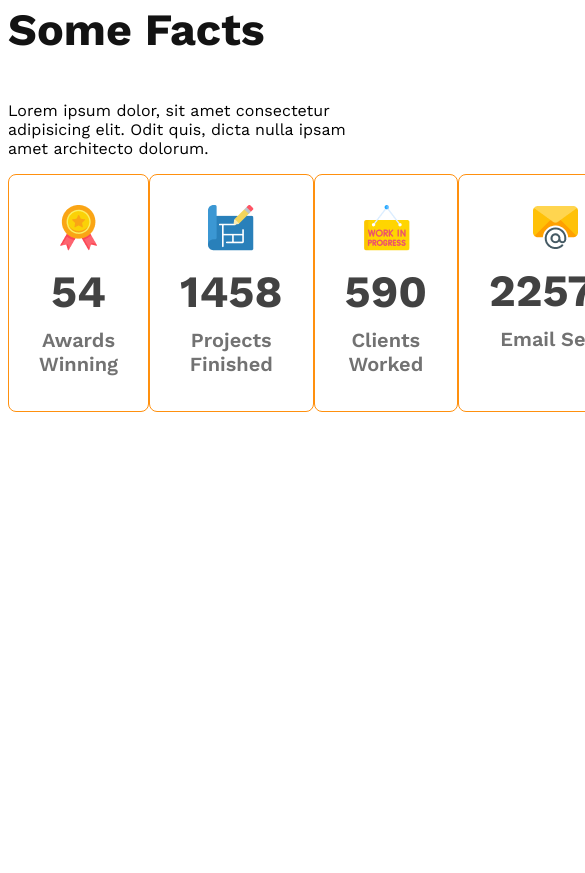
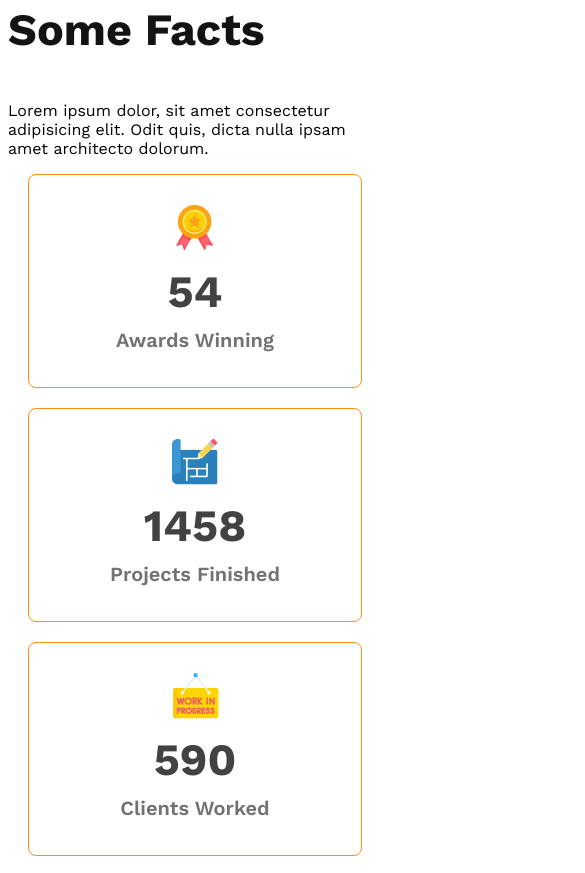
Before and after one commit to ayubparvej/g3-architect-website, a plain HTML site: page index.html in a window 390 px wide. Shown: the part 3067-3940 px from the top of the page, 585 px wide, since content can reach past the window. Before the commit the page ends 3549 px from the top, so only its background shows below. Drawn offline with nearby package versions, Linux system fonts and the light colour scheme.

Commit message:
facts responsiveness finished

```diff
--- a/styles/style.css
+++ b/styles/style.css
@@ -175,7 +175,8 @@ main {
     }
 
     nav,
-    .teams-container {
+    .teams-container,
+    .facts-card-container {
         flex-direction: column;
     }
 
@@ -183,10 +184,17 @@ main {
         grid-template-columns: 1fr;
     }
 
-    .teams-content {
+    .teams-content,
+    .facts-card-container {
         padding-right: 20px;
         padding-left: 20px;
     }
+
+    .facts-card-container {
+        gap: 20px;
+    }
+
+
 }
 
 /* Tablet device */
```
